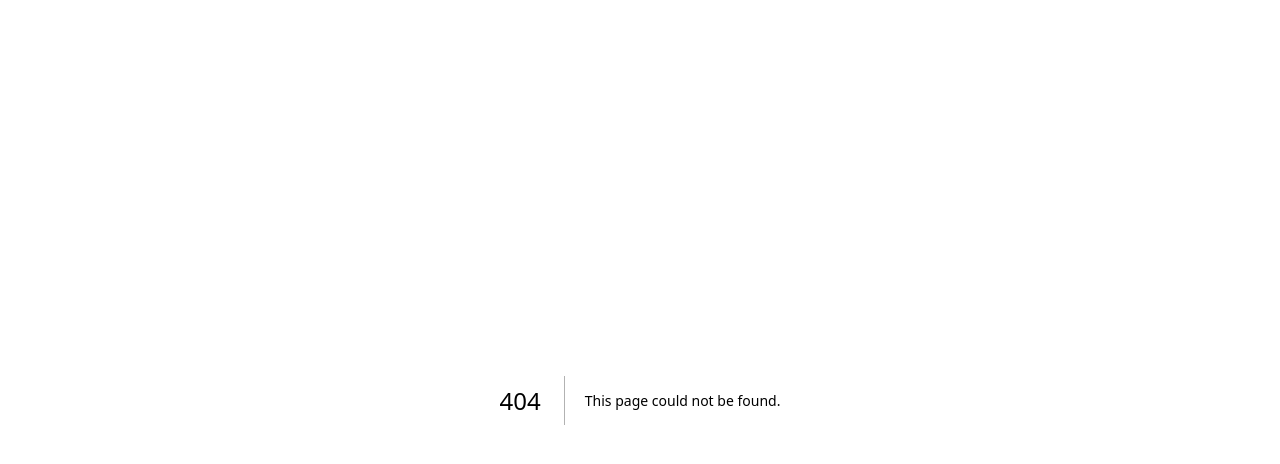
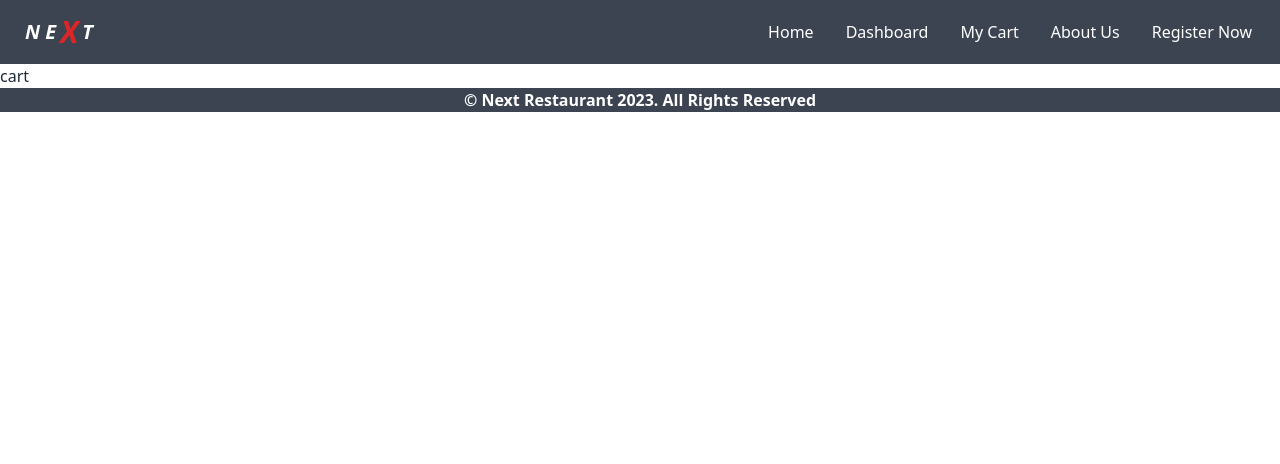
Before and after one commit to nahidahmed02/hungry-den, a Next.js app: page /cart in a window 1280 px wide. Before the commit this address had no page. Shown: the top 464 px of the page. Built offline with nearby package versions, Linux system fonts and the light colour scheme.

Commit message:
404 added

```diff
--- a/components/Footer.js
+++ b/components/Footer.js
@@ -3,7 +3,7 @@ import React from 'react'
 const Footer = () => {
     return (
         <footer>
-            <p className='text-center font-bold '>&copy; Next Restaurant 2023. All Rights Reserved</p>
+            <p className='text-center font-bold bg-neutral text-neutral-content'>&copy; Next Restaurant 2023. All Rights Reserved</p>
         </footer>
     )
 }
--- a/components/Header.js
+++ b/components/Header.js
@@ -5,10 +5,10 @@ const Header = () => {
     const menuItems =
         <>
             <li><Link href="/">Home</Link></li>
-            <li><Link href="/">Dashboard</Link></li>
-            <li><Link href="/">My Cart</Link></li>
+            <li><Link href="/dashboard">Dashboard</Link></li>
+            <li><Link href="/cart">My Cart</Link></li>
             <li><Link href="/about">About Us</Link></li>
-            <li><Link href="/">Register Now</Link></li>
+            <li><Link href="/register">Register Now</Link></li>
         </>
     return (
         <header>
@@ -22,7 +22,7 @@ const Header = () => {
                             {menuItems}
                         </ul>
                     </div>
-                    <a className="btn btn-ghost normal-case text-xl italic">N E <span className='text-red-600 text-3xl mx-1 '> X </span> T</a>
+                    <Link className="btn btn-ghost normal-case text-xl italic" href='/'>N E <span className='text-red-600 text-3xl mx-1 '> X </span> T</Link>
                 </div>
                 <div className="navbar-end hidden lg:flex ">
                     <ul className="menu menu-horizontal px-1">
--- /dev/null
+++ b/pages/404.js
@@ -0,0 +1,12 @@
+import Layout from '@/components/Layout/Layout'
+import React from 'react'
+
+const NotFound = () => {
+    return (
+        <Layout>
+            <section className='text-3xl text-center my-11'> 404 | NOT FOUND </section>
+        </Layout>
+    )
+}
+
+export default NotFound
--- /dev/null
+++ b/pages/cart.js
@@ -0,0 +1,12 @@
+import Layout from '@/components/Layout/Layout'
+import React from 'react'
+
+const cart = () => {
+    return (
+        <Layout>
+            <div>cart</div>
+        </Layout>
+    )
+}
+
+export default cart
--- /dev/null
+++ b/pages/dashboard.js
@@ -0,0 +1,12 @@
+import Layout from '@/components/Layout/Layout'
+import React from 'react'
+
+const dashboard = () => {
+    return (
+        <Layout>
+            <div>dashboard</div>
+        </Layout>
+    )
+}
+
+export default dashboard
--- /dev/null
+++ b/pages/login.js
@@ -0,0 +1,19 @@
+import Layout from '@/components/Layout/Layout'
+import Link from 'next/link'
+import React from 'react'
+
+const login = () => {
+    return (
+        <Layout>
+            <div>login
+                <br />
+                Or,
+                <br />
+                <Link href="/register">Register Now</Link>
+            </div>
+        </Layout>
+
+    )
+}
+
+export default login
--- /dev/null
+++ b/pages/register.js
@@ -0,0 +1,18 @@
+import Layout from '@/components/Layout/Layout'
+import Link from 'next/link'
+import React from 'react'
+
+const register = () => {
+    return (
+        <Layout>
+            <div>register
+                <br />
+                Or,
+                <br />
+                <Link href="/login">Login</Link>
+            </div>
+        </Layout>
+    )
+}
+
+export default register
```
